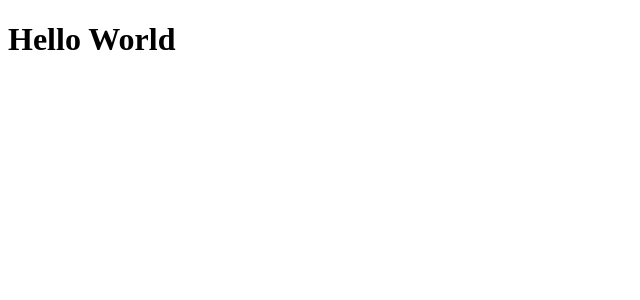
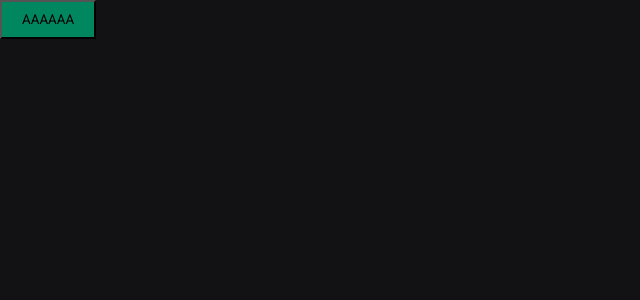
Before and after one commit to DanielFariias/ignite-shop, a Next.js app: page / in a window 1280 px wide. Shown: the top 300 px of the page, without its empty margins (0-640 px from the left). Built offline with nearby package versions, Linux system fonts and the light colour scheme.

Commit message:
feat: :zap: Created global styles

```diff
--- a/package.json
+++ b/package.json
@@ -9,6 +9,7 @@
     "lint": "next lint"
   },
   "dependencies": {
+    "@stitches/react": "^1.2.8",
     "@types/node": "20.5.6",
     "@types/react": "18.2.21",
     "@types/react-dom": "18.2.7",
--- a/src/pages/_app.tsx
+++ b/src/pages/_app.tsx
@@ -1,4 +1,8 @@
 import type { AppProps } from 'next/app'
+
+import { globalStyles } from '@styles/global'
+
+globalStyles()
 
 export default function App({ Component, pageProps }: AppProps) {
   return <Component {...pageProps} />
--- a/src/pages/_document.tsx
+++ b/src/pages/_document.tsx
@@ -1,3 +1,4 @@
+import { getCssText } from '@styles/index'
 import { Html, Head, Main, NextScript } from 'next/document'
 
 export default function Document() {
@@ -14,6 +15,11 @@
           href="https://fonts.googleapis.com/css2?family=Roboto:wght@400;700&display=swap"
           rel="stylesheet"
         />
+
+        <style
+          id="stitches"
+          dangerouslySetInnerHTML={{ __html: getCssText() }}
+        />
       </Head>
       <body>
         <Main />
--- a/src/pages/index.tsx
+++ b/src/pages/index.tsx
@@ -1,3 +1,14 @@
+import { styled } from '@styles/index'
+
 export default function Home() {
-  return <h1>Hello World</h1>
+  return (
+    <div>
+      <Button>AAAAAA</Button>
+    </div>
+  )
 }
+
+const Button = styled('button', {
+  backgroundColor: '$green500',
+  padding: '10px 20px',
+})
--- /dev/null
+++ b/src/styles/global.ts
@@ -0,0 +1,19 @@
+import { globalCss } from '.'
+
+export const globalStyles = globalCss({
+  '*': {
+    margin: 0,
+    padding: 0,
+  },
+
+  body: {
+    '-webkit-font-smoothing': 'antialiased',
+    backgroundColor: '$gray900',
+    color: '$gray100',
+  },
+
+  'body, input, textarea, button': {
+    fontFamily: 'Roboto',
+    fontWeight: 400,
+  },
+})
--- /dev/null
+++ b/src/styles/index.ts
@@ -0,0 +1,25 @@
+import { createStitches } from '@stitches/react'
+
+export const {
+  config,
+  styled,
+  css,
+  globalCss,
+  keyframes,
+  getCssText,
+  createTheme,
+  theme,
+} = createStitches({
+  theme: {
+    colors: {
+      white: '#fff',
+      gray900: '#121214',
+      gray800: '#202024',
+      gray300: '#c4c4cc',
+      gray100: '#e1e1e6',
+
+      green500: '#00875f',
+      green300: '#00b37e',
+    },
+  },
+})
--- a/tsconfig.json
+++ b/tsconfig.json
@@ -14,7 +14,9 @@
     "jsx": "preserve",
     "incremental": true,
     "paths": {
-      "@/*": ["./src/*"]
+      "@components/*": ["./src/components/*"],
+      "@pages/*": ["./src/pages/*"],
+      "@styles/*": ["./src/styles/*"],
     }
   },
   "include": ["next-env.d.ts", "**/*.ts", "**/*.tsx"],
```
Also changed, not shown: 1 other file (tests, documents, lock files or other folders).
